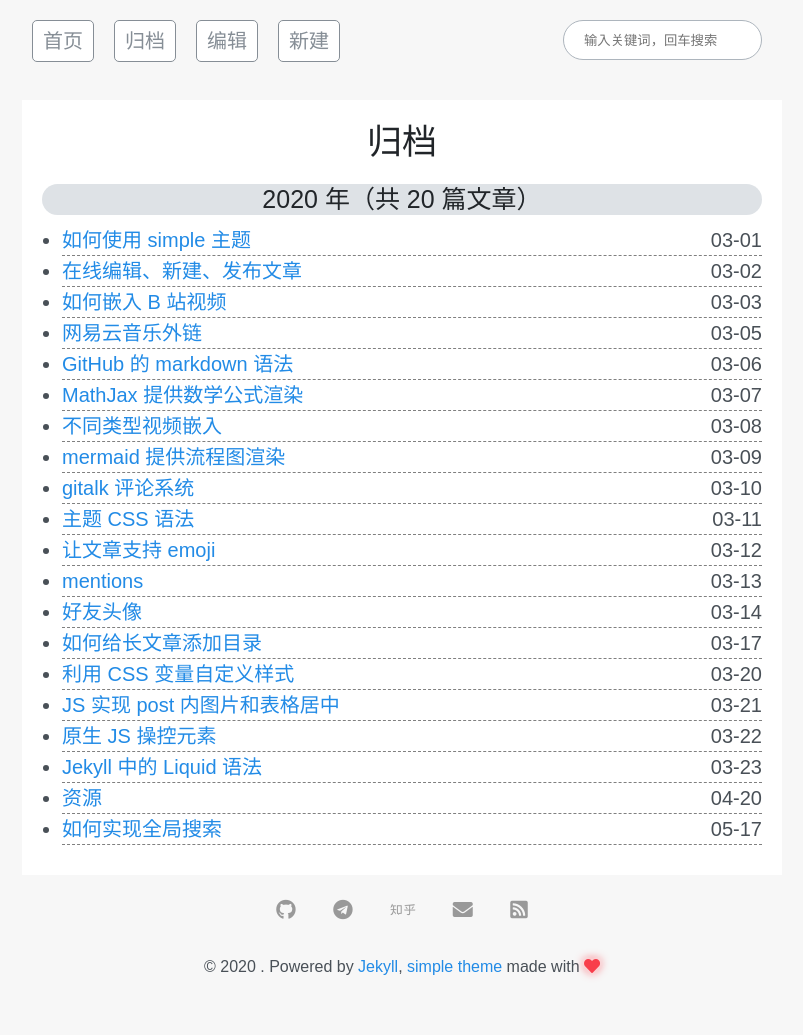
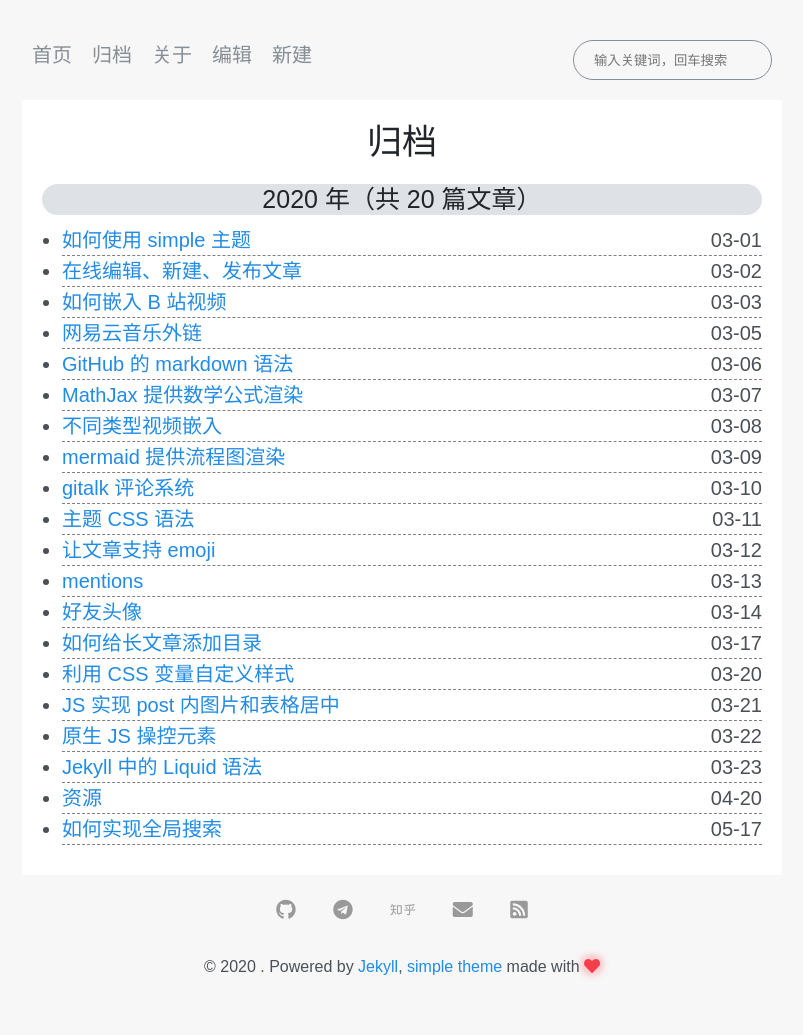
Before and after one commit to whenfung/simple, a Jekyll site: the page built from archives.html, in a window 1280 px wide. Shown: the whole page, without its empty margins (238-1041 px from the left). Built offline with Jekyll 4.4.1, drawn with Linux system fonts in a browser that asks for light colours; nearby versions of some CDN libraries; comment, search, counter and statistics services are not loaded.

Commit message:
添加关于页，添加字数统计

```diff
--- a/_includes/nav.html
+++ b/_includes/nav.html
@@ -6,6 +6,7 @@
   <div class="nav-links">
     <a href="{{ site.baseurl }}/">首页</a>
     <a href="{{ site.baseurl }}/archives.html">归档</a>
+    <a href="{{ site.baseurl }}/about.html">关于</a>
     <a href="https://github.com/professordeng/simple/edit/gh-pages/{{ page.path }}">编辑</a>
     <a href="https://github.com/professordeng/simple/new/gh-pages/_post">新建</a>
   </div>
--- a/_layouts/page.html
+++ b/_layouts/page.html
@@ -8,3 +8,7 @@
   {{ content }}
 
 </div>
+
+{% if page.comment and site.gitalk.enable %}
+  {% include comment.html %}
+{% endif %}
--- a/_layouts/post.html
+++ b/_layouts/post.html
@@ -4,7 +4,7 @@
 
 <div class="post">
   <h1 class="post-title">{{ page.title }}</h1>
-  <span class="post-date">{{ page.date | date: '%B %d, %Y' }}</span>
+  <span class="post-date">{{ page.date | date: '%B %d, %Y' }} . 本文共 {{ page.content | strip_html | strip_newlines | remove: " " | size }} 字</span>
 
   {{ content }}
 
--- a/_sass/includes/_nav.scss
+++ b/_sass/includes/_nav.scss
@@ -8,8 +8,8 @@
   max-width: 38rem;    // 最大宽度
   min-height: 5rem;
 
-  padding-top: 1rem;
-  padding-bottom: .9rem;
+  padding-top: 2rem;
+  padding-bottom: 1rem;
 
   @media (min-width: 38rem) {
     flex-direction: row-reverse;
@@ -18,40 +18,41 @@
 }
 
 .nav-search {
+  padding: 0 3rem;
   margin-bottom: 1rem;
-  padding: 0 1rem;
 
   & input {
     outline: none;
-    border: 1px solid var(--gray-500);
+    border: 1px solid var(--gray-600);
     width: 100%;
     height: 100%;
     padding-left: 1rem;
     height: 2rem;
     border-radius: 1rem;
+
+    color: var(--gray-900);
+    background-color: var(--body-bg);
+  }
+
+  @media (min-width: 38rem) {
+    padding: 0 .5rem;
+    margin-bottom: 0;
   }
 }
 
 .nav-links {
   display: flex;
   justify-content: center;
-  margin-bottom: 1rem;
 
   & a {
     display: block;
-    margin: 0 .5rem;
 
     color: var(--gray-600);
-    padding: .25rem .5rem;
-
-    border-radius: var(--border-radius);
-    border: 1px solid var(--gray-600);
-    background-color: white;
+    padding: 0 .5rem;
 
     &:hover {
       text-decoration: none;
-      color: white;
-      background-color: var(--gray-600);
+      border-bottom: .25rem solid var(--gray-600);
     }
   }
 }
```
Also changed, not shown: about.md (added, +8 -0 lines).
